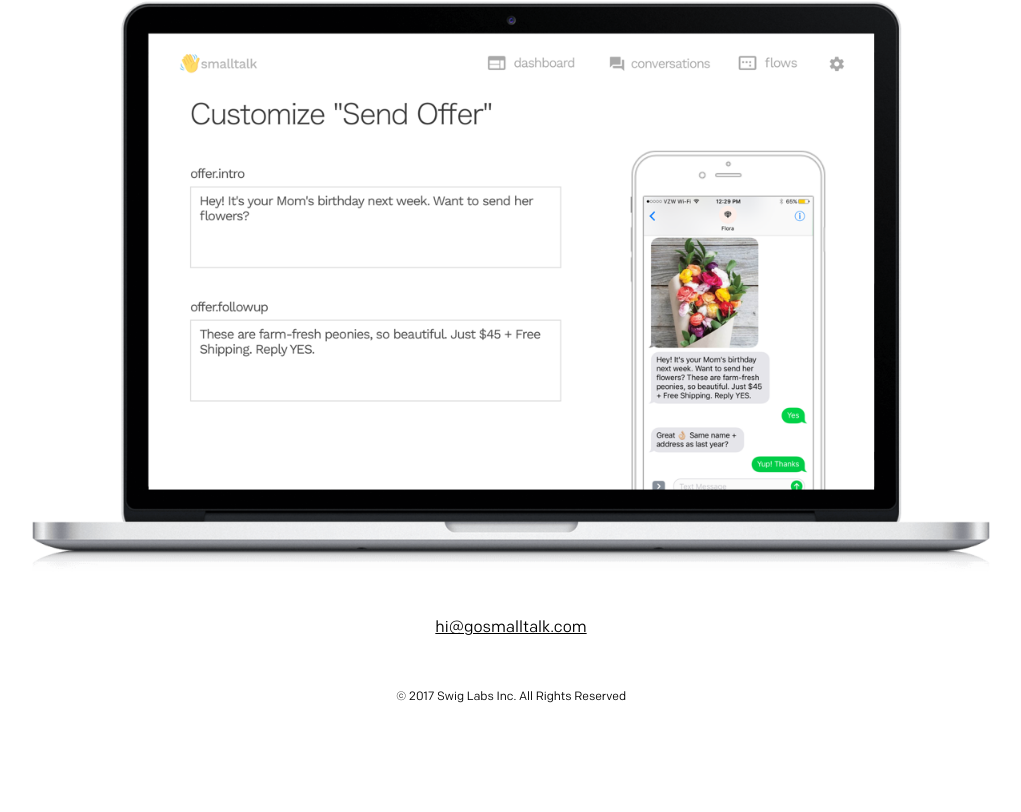
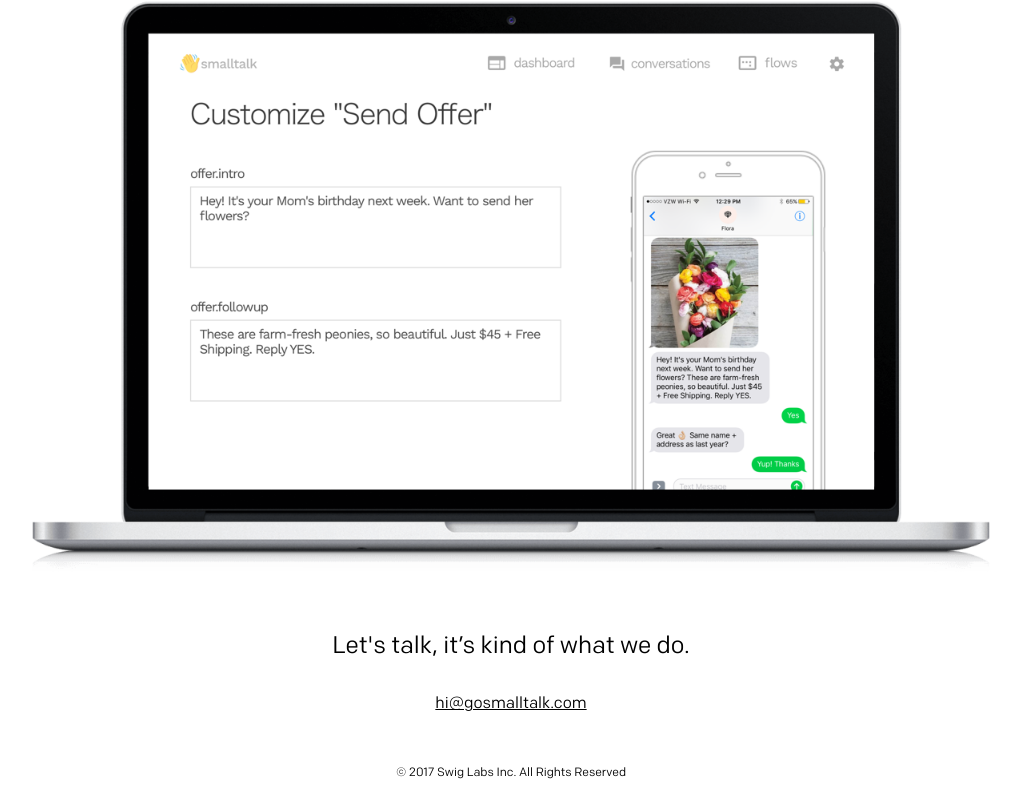
Before and after one commit to manninglabs/smalltalk_site, a Vue app: page / in a window 1280 px wide. Shown: the part 2329-3141 px from the top of the page, without its empty margins (129-1150 px from the left). Before the commit the page ends 3065 px from the top, so only its background shows below. Built offline with nearby package versions, Linux system fonts and the light colour scheme.

Commit message:
Minor update.

```diff
--- a/src/components/Home.vue
+++ b/src/components/Home.vue
@@ -26,6 +26,7 @@
 	  	<img src="../assets/screenshot-3.png" class="mockup" />
 	  </div>
 	  <div class="section">
+	  	<h4>Let's talk, it’s kind of what we do.</h4>
 	  	<p><a href="mailto:hi@gosmalltalk.com">hi@gosmalltalk.com</a></p>
 	  </div>
 	  <div class="section">
```
